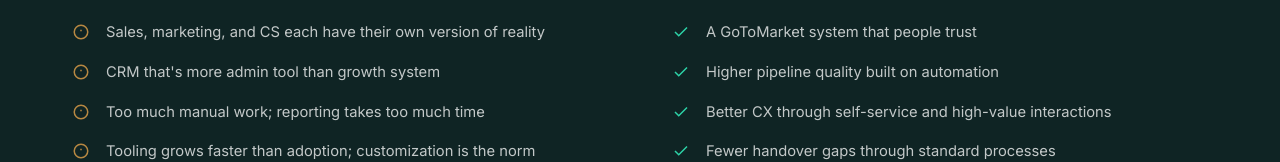
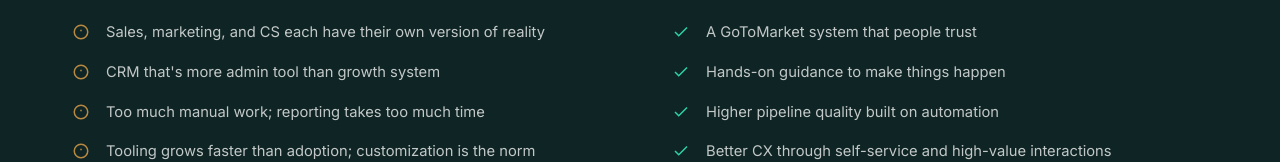
Before and after one commit to FabPlus/Website_Builder, a plain HTML site: page index.html in a window 1280 px wide. Shown: the part 1674-1836 px from the top of the page. Drawn offline with Linux system fonts and the light colour scheme.

Commit message:
Update index.html

```diff
--- a/index.html
+++ b/index.html
@@ -143,6 +143,10 @@
                         <li>
                             <svg viewBox="0 0 24 24" fill="none" stroke="currentColor" stroke-width="2" width="18" height="18"><path d="M20 6L9 17l-5-5"/></svg>
                             <span>A GoToMarket system that people trust</span>
+                        </li>
+                        <li>
+                            <svg viewBox="0 0 24 24" fill="none" stroke="currentColor" stroke-width="2" width="18" height="18"><path d="M20 6L9 17l-5-5"/></svg>
+                            <span>Hands-on guidance to make things happen</span>
                         </li>
                         <li>
                             <svg viewBox="0 0 24 24" fill="none" stroke="currentColor" stroke-width="2" width="18" height="18"><path d="M20 6L9 17l-5-5"/></svg>
```
